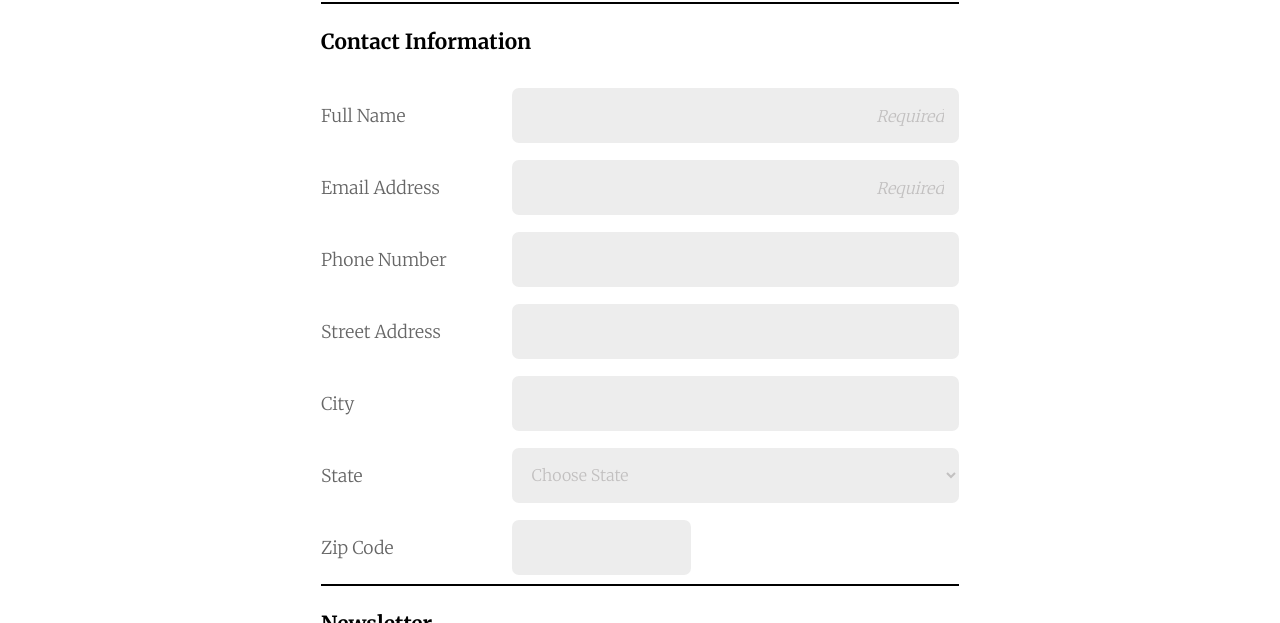
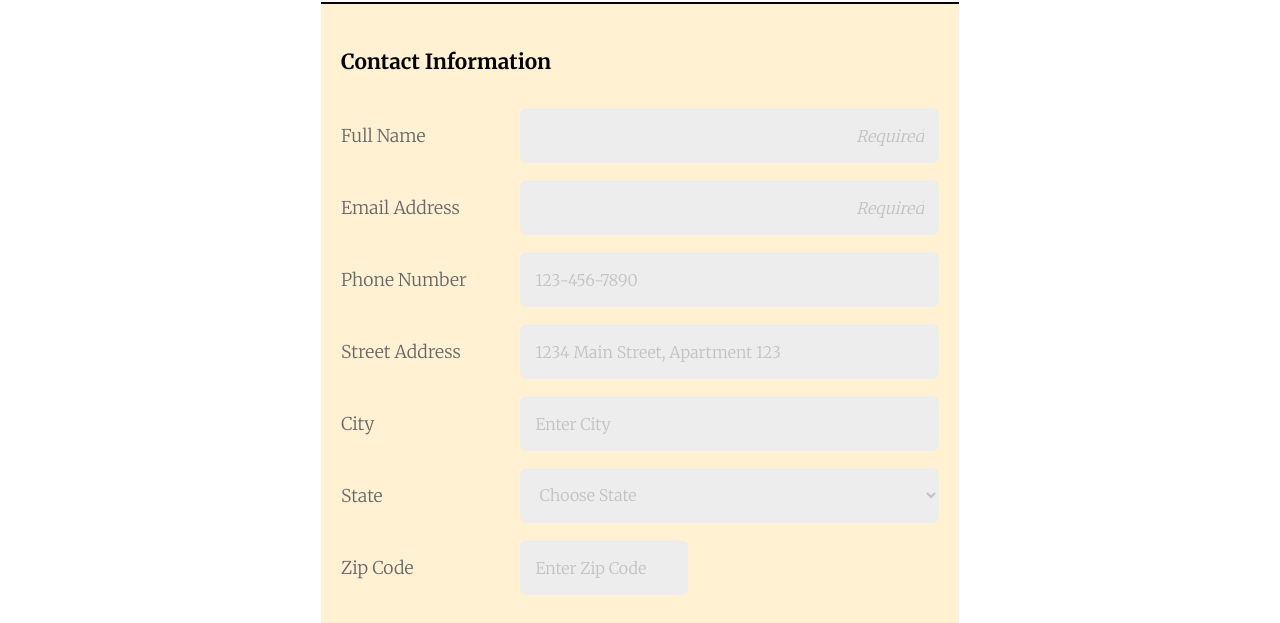
Before and after one commit to CALEJO12/teamtreehouse-unit-3, a plain HTML site: page index.html in a window 1280 px wide. Shown: the part 197-820 px from the top of the page. Drawn offline with Linux system fonts and the light colour scheme.

Commit message:
Added html and css for extra credit

```diff
--- a/index.html
+++ b/index.html
@@ -29,11 +29,11 @@
                         <label for="email">Email Address</label>
                         <input id="email" type="email" name="contact" placeholder="Required" required>
                         <label for="tel">Phone Number</label>
-                        <input id="tel" type="tel" name="contact">
+                        <input id="tel" type="tel" name="contact" placeholder="123-456-7890">
                         <label for="address">Street Address</label>
-                        <input id="address" type="text" name="contact">
+                        <input id="address" type="text" name="contact" placeholder="1234 Main Street, Apartment 123" required>
                         <label for="city">City</label>
-                        <input id="city" type="text" name="contact">
+                        <input id="city" type="text" name="contact" placeholder="Enter City" required>
 
                         <label for="state">State</label>
                         <select name="state" id="state" size="1" required>
@@ -93,7 +93,7 @@
                         </select>
 
                         <label for="zip">Zip Code</label>
-                        <input id="zip" type="text" name="contact" pattern="[0-9]*">
+                        <input id="zip" type="text" name="contact" pattern="[0-9]*" placeholder="Enter Zip Code" required>
 
                     </fieldset>
                 </div><!-- end contact container -->
@@ -115,7 +115,7 @@
                         <li><input type="radio" name="format" value="plain"> Plain text</li>
                     </ul>
                     <label for="comment">Other topics you'd like to hear about</label>
-                    <textarea name="comment" id="comment" cols="30" rows="10"></textarea>
+                    <textarea name="comment" id="comment" cols="30" rows="10" placeholder="Enter text here..."></textarea>
 
                 </fieldset><!-- newsletter container end -->
 
--- a/styles.css
+++ b/styles.css
@@ -26,6 +26,10 @@ header {
     font-weight: 700;
 }
 
+.contact {
+    background-color: #fff1d1;
+}
+
 h1 {
     color: #34495E;
     font-size: 1.4em;
@@ -42,6 +46,7 @@ fieldset {
 .contact {
     border-bottom: 2px solid black;
     border-top: 2px solid black;
+    padding: 20px;
 }
 
 input[name="contact"], #state {
@@ -57,7 +62,8 @@ input[name="contact"], #state {
 }
 
 input[name="contact"]:focus, #state:focus, #comment:focus {
-    background-color: #c8e3e2 ;
+    background-color: #c8e3e2;
+    transition: .7s ease-out;
 }
 
 select:invalid {
@@ -75,10 +81,15 @@ legend {
     font-weight: bold;
 }
 
-input::placeholder {
+#email::placeholder, #name::placeholder {
     text-align: right;
     color: #c2c0c0;
     font-style: italic;
+}
+
+#tel::placeholder, #address::placeholder, #city::placeholder, #zip::placeholder {
+    text-align: left;
+    color: #c2c0c0;
 }
 
 ul {
```
